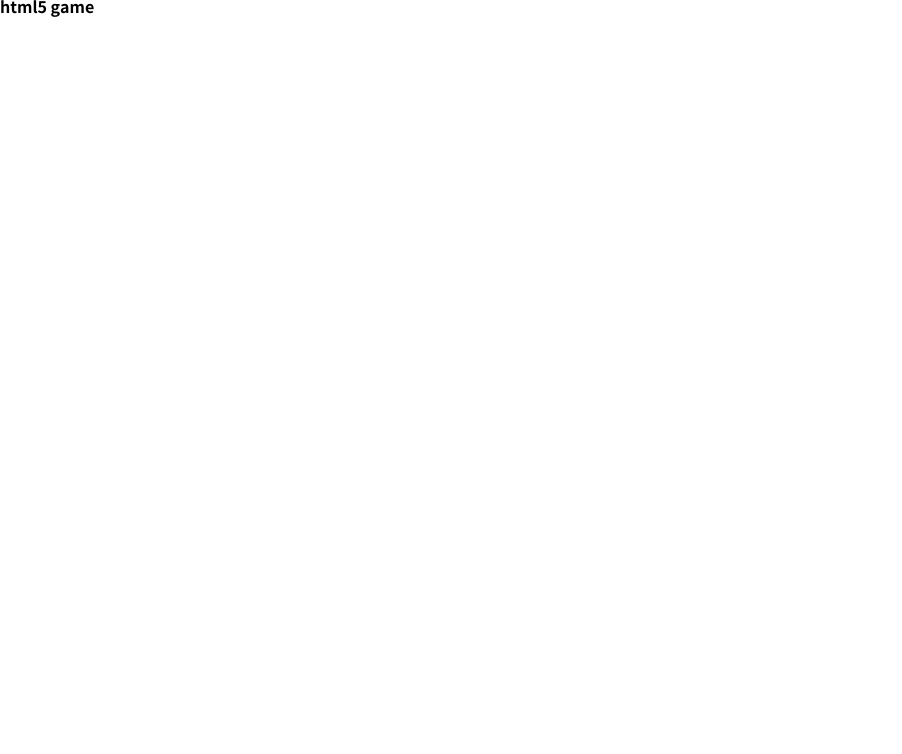
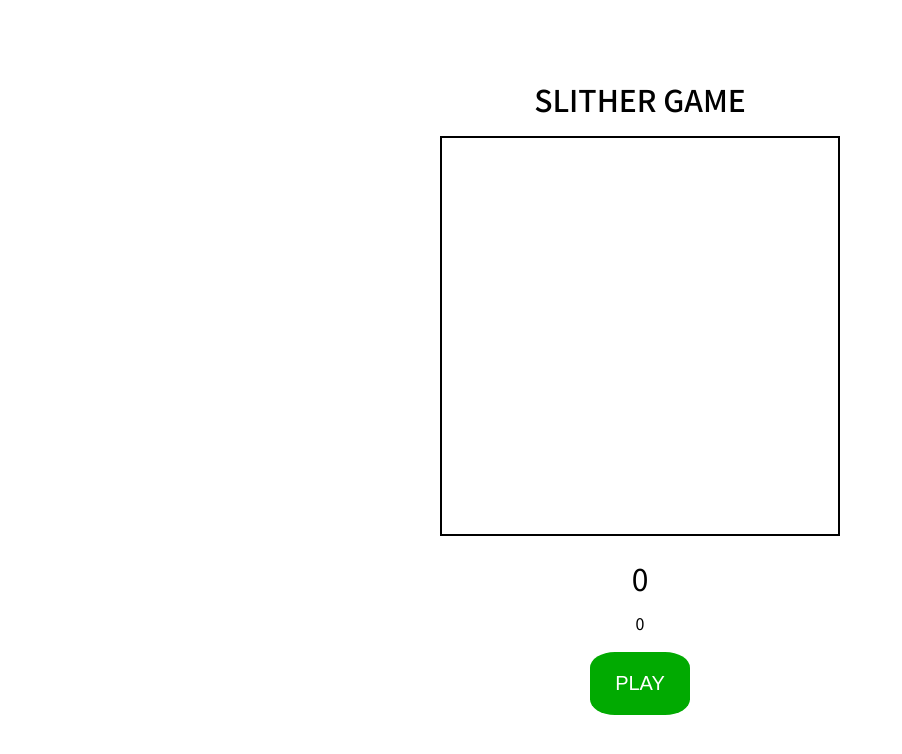
Before and after one commit to ssh-24/slither_game, a plain HTML site: page docs/index.html in a window 1280 px wide. Shown: the whole page, without its empty margins (0-902 px from the left). Drawn offline with Linux system fonts and the light colour scheme.

Commit message:
220302 20:56 html css 구현

```diff
--- a/docs/index.html
+++ b/docs/index.html
@@ -6,15 +6,18 @@
       name="viewport"
       content="width=device-width, initial-scale=1.0, user-scalable=no, viewport-fit=cover"
     />
-    <title>html5 game</title>
+    <title>slither game</title>
     <link rel="stylesheet" href="../utils/reset.css">
     <link rel="stylesheet" href="style.css" />
   </head>
 
   <body>
     <main>
-      <h1>html5 game</h1>
-      <section></section>
+      <h1>slither game</h1>
+      <canvas class="canvas" width="300" height="300"></canvas>
+      <span class="score">0</span>
+      <span class="high-score">0</span>
+      <button type="button" class="js-play">PLAY</button>
     </main>
     <script src="script.js"></script>
   </body>
--- a/docs/script.js
+++ b/docs/script.js
@@ -1,3 +1,22 @@
 ;(function () {
   'use strict'
+
+  const get = (target) => document.querySelector(target);
+
+  const $canvas = get('.canvas');
+  const ctx = $canvas.getContext('2d'); // canvas Context 선언
+  const $score = get('.score');
+  const $highscore = get('.high-score');
+  const $play = get('.js-play');
+
+  // 게임 요소 색상 지정
+  const colorSet = {
+    board: 'rgb(20, 105, 38)',
+    snakeHead: 'rgba(229, 65, 120, 0.929)',
+    snakeBody: 'rgba(153, 206, 244, 0.498)',
+    food: 'rgb(66, 187, 103)',
+  }
+
+
+
 })()
--- a/docs/style.css
+++ b/docs/style.css
@@ -1 +1,60 @@
-/* No CSS */
+@charset "utf-8";
+
+.blind {
+    text-indent: -9999px;
+    overflow: hidden;
+}
+
+main {
+    display: flex;
+    flex-direction: column;
+    align-items: center;
+    justify-content: center;
+    width: 100%;
+    height: 100vh;
+    -webkit-user-select: none;
+        -moz-user-select: none;
+        -ms-user-select: none;
+            user-select: none;
+}
+
+h1 {
+    margin-bottom: 20px;
+    font-size: 30px;
+    font-weight: 500;
+    text-transform: uppercase;
+}
+
+canvas {
+    margin: 0 auto 30px;
+    width: 400px;
+    max-width: 100%;
+    border: 2px solid #000;
+}
+
+.high-score {
+    display: block;
+    margin-bottom: 20px;
+}
+
+.score {
+    display: block;
+    margin-bottom: 20px;
+    font-size: 30px;
+}
+
+button {
+    display: block;
+    border: 0;
+    border-radius: 25%;
+    width: 100px;
+    padding: 20px;
+    font-size: 20px;
+    cursor: pointer;
+    background-color: rgb(1, 170, 1);
+    color: #fff;
+}
+
+button:hover {
+    background-color: rgb(2, 94, 14);
+}
```
